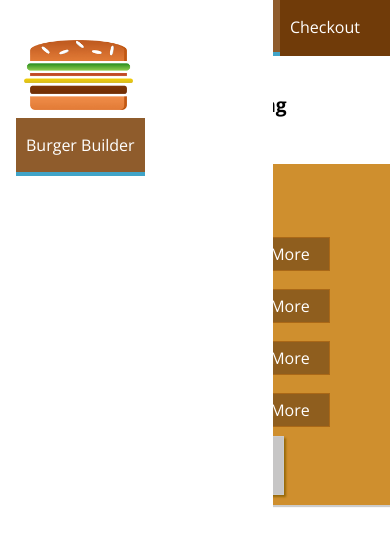
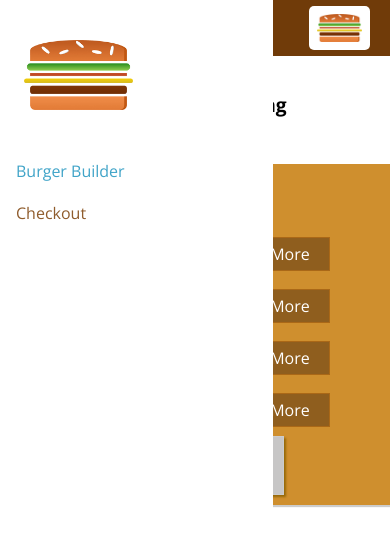
Before and after one commit to shishir75/React-Burger-Builder-App, a React app: page / in a window 390 px wide. Shown: the top 546 px of the page. Built offline with nearby package versions, Linux system fonts and the light colour scheme.

Commit message:
More about Responsive Adjustment

```diff
--- a/src/components/Navigation/NavigationItems/NavigationItem/NavigationItem.module.css
+++ b/src/components/Navigation/NavigationItems/NavigationItem/NavigationItem.module.css
@@ -1,19 +1,38 @@
+.NavigationItem {
+    margin: 10px 0;
+    box-sizing: border-box;
+    display: block;
+    width: 100%;
+}
+
+.NavigationItem a {
+    color: #8f5c2c;
+    width: 100%;
+    text-decoration: none;
+    box-sizing: border-box;
+    display: block;
+}
+
+.NavigationItem a:hover,
+.NavigationItem a:active,
+.NavigationItem a.active {
+    color: #40a4c8;
+}
+
+@media (min-width: 500px) {
     .NavigationItem {
         margin: 0;
-    box-sizing: border-box;
         display: flex;
         align-items: center;
         height: 100%;
+        width: auto;
     }
 
     .NavigationItem a {
         color: white;
         height: 100%;
-    text-decoration: none;
         padding: 16px 10px;
         border-bottom: 4px solid transparent;
-    box-sizing: border-box;
-    display: block;
     }
 
     .NavigationItem a:hover,
@@ -23,3 +42,4 @@
         border-bottom: 4px solid #40a4c8;
         color: white;
     }
+}
--- a/src/components/Navigation/NavigationItems/NavigationItems.module.css
+++ b/src/components/Navigation/NavigationItems/NavigationItems.module.css
@@ -3,6 +3,13 @@
     padding: 0;
     list-style: none;
     display: flex;
+    flex-flow: column;
     align-items: center;
     height: 100%;
 }
+
+@media (min-width: 500px) {
+    .NavigationItems {
+        flex-flow: row;
+    }
+}
--- a/src/components/Navigation/SideDrawer/SideDrawer.module.css
+++ b/src/components/Navigation/SideDrawer/SideDrawer.module.css
@@ -28,4 +28,5 @@
 
 .Logo {
     height: 11%;
+    margin-bottom: 32px;
 }
--- a/src/components/Navigation/Toolbar/Toolbar.js
+++ b/src/components/Navigation/Toolbar/Toolbar.js
@@ -9,7 +9,7 @@
         <div className={classes.Logo}>
             <Logo />
         </div>
-        <nav>
+        <nav className={classes.DesktopOnly}>
             <NavigationItems />
         </nav>
     </header>
--- a/src/components/Navigation/Toolbar/Toolbar.module.css
+++ b/src/components/Navigation/Toolbar/Toolbar.module.css
@@ -20,3 +20,9 @@
 .Logo {
     height: 80%;
 }
+
+@media (max-width: 499px) {
+    .DesktopOnly {
+        display: none;
+    }
+}
```
Lines whose indentation alone changed are shown as unchanged.
